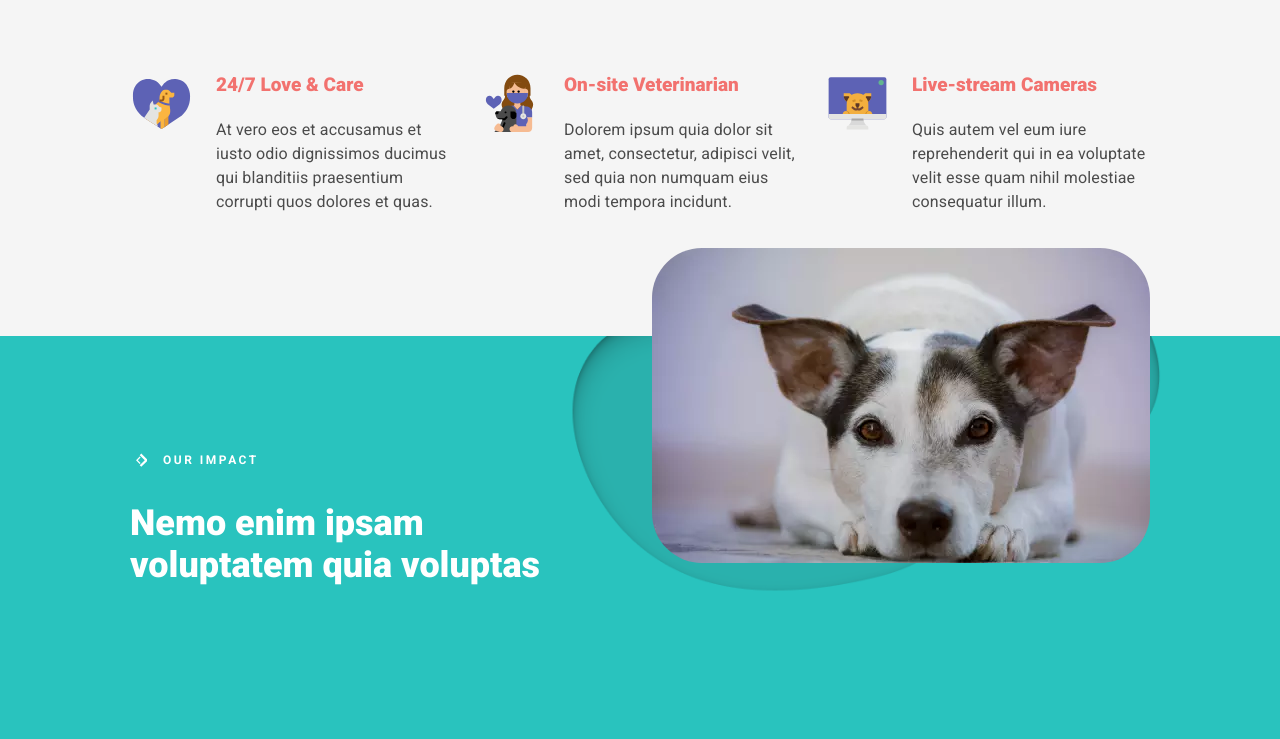
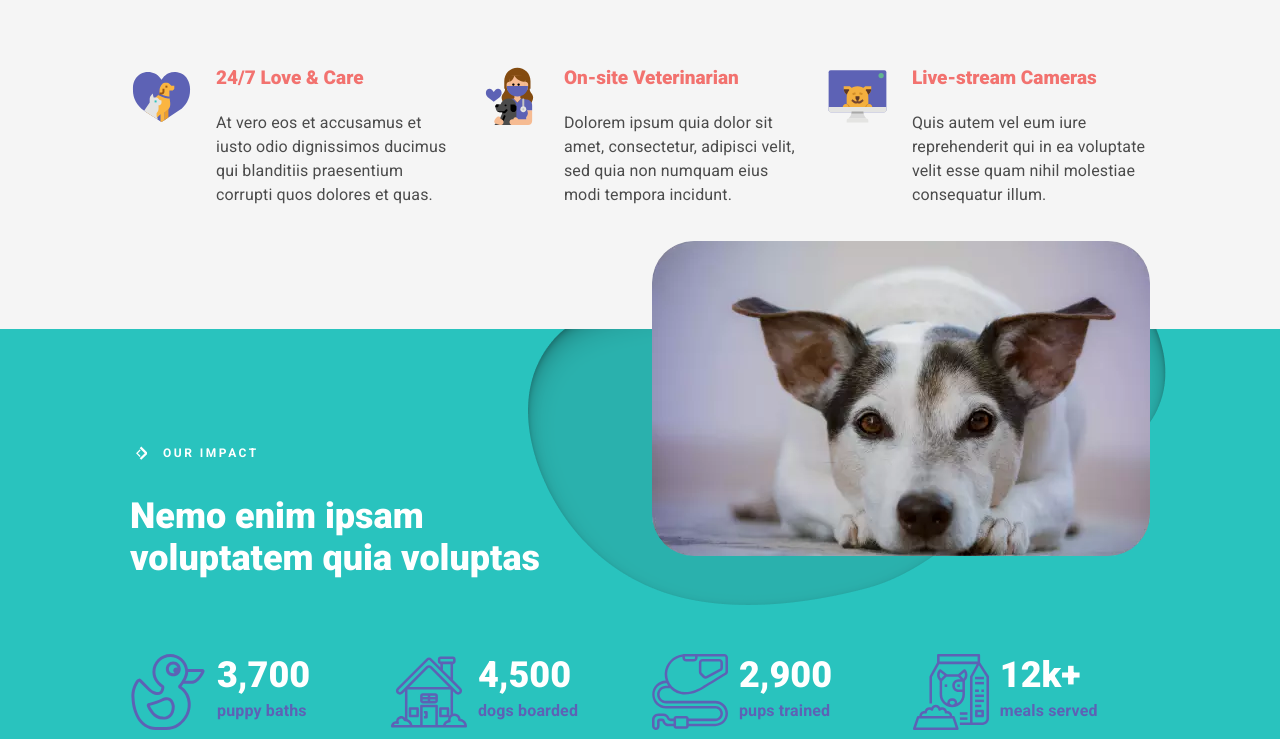
Before and after one commit to Chelnokova/lesson14, a plain HTML site: page index.html in a window 1280 px wide. Shown: the part 261-1000 px from the top of the page. Drawn offline with Linux system fonts and the light colour scheme.

Commit message:
Update style.css

```diff
--- a/css/style.css
+++ b/css/style.css
@@ -56,35 +56,47 @@ body {
 
 .our-impact {
 	padding: 112px 0 212px;
-	background: #29c3be url(../img/blob_green.png) 85% top / 50% auto no-repeat;
+	background: #29c3be url(../img/blob_green.png) 85% 0 no-repeat;
 }
+
+.our-impact__container {
+	display: flex;
+	flex-direction: column;
+	gap: 75px;
+}
+
 [class*="__container"] {
 	max-width: 1020px;
 	margin: 0 auto;
 }
 .our-impact__header {
 	display: flex;
-	flex-direction: row;
 	justify-content: space-between;
 }
 
 .our-impact__img {
-	position: relative;
-	top: -200px;
-	/* max-width: 498px; */
-	/* align-self: flex-start; */
-	border-radius: 50px;
+	max-height: 315px;
+	margin-top: -200px;
+	border-radius: 42px;
 }
 .our-impact__list {
 	display: flex;
-	justify-content: space-between;
+	flex-wrap: wrap;
+	gap: 24px;
 }
 .our-impact__item {
 	display: flex;
+	flex: 0 1 23.23%;
+	/* 237px */
+	gap: 11px;
 }
-.our-impact__image {
-	padding-right: 11px;
+
+.our-impact__content {
+	display: flex;
+	flex-direction: column;
+	gap: 3px;
 }
+
 .our-impact__numeric {
 	font-weight: 900;
 	font-size: 36px;
@@ -104,25 +116,39 @@ body {
 	padding: 86px 0 122px;
 }
 
+.promise__container {
+	display: flex;
+	flex-direction: column;
+	gap: 68px;
+}
+
 .promise__items {
 	display: flex;
-	justify-content: space-between;
+	flex-wrap: wrap;
+	gap: 24px;
 }
 .promise__item {
 	display: flex;
-	max-width: 324px;
+	flex: 0 1 31.76%;
+	/* 324px */
 	align-items: flex-start;
+	gap: 23px;
 }
 .promise__img {
 	display: flex;
-	margin-right: 23px;
 }
+
+.promise__content {
+	display: flex;
+	flex-direction: column;
+	gap: 20px;
+}
+
 .promise_subtitle {
 	font-weight: 900;
 	font-size: 19px;
 	line-height: 26px;
 	color: #f2726f;
-	margin-bottom: 20px;
 }
 .promise__descr {
 	font-weight: 400;
@@ -132,11 +158,8 @@ body {
 	color: #4b4b4b;
 }
 .title {
-	display: flex;
-	flex-direction: column;
 	max-width: 411px;
 	color: #ffffff;
-	margin-bottom: 75px;
 }
 
 .title__subtitle {
@@ -151,7 +174,6 @@ body {
 }
 .title_color-white .title__subtitle::before {
 	content: "";
-	display: flex;
 	background: url(../img/overline_white.svg);
 	width: 17px;
 	height: 20px;
@@ -165,7 +187,6 @@ body {
 
 .title_color-vio .title__subtitle::before {
 	content: "";
-	display: flex;
 	background: url(../img/overline_violet.svg);
 	width: 17px;
 	height: 20px;
```
